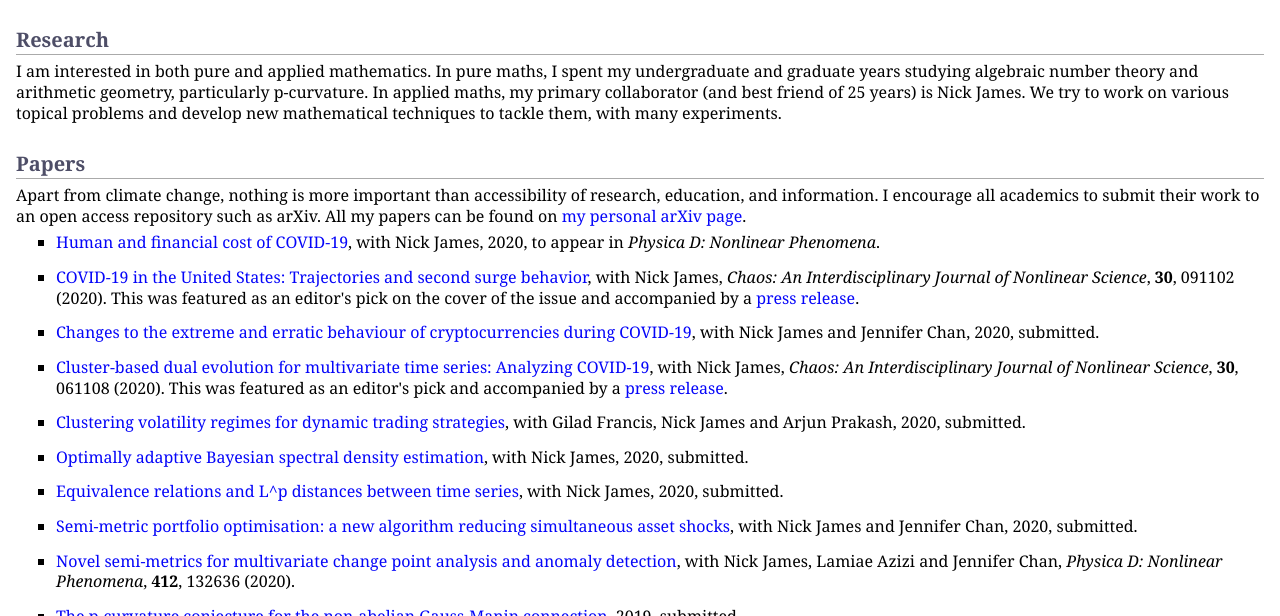
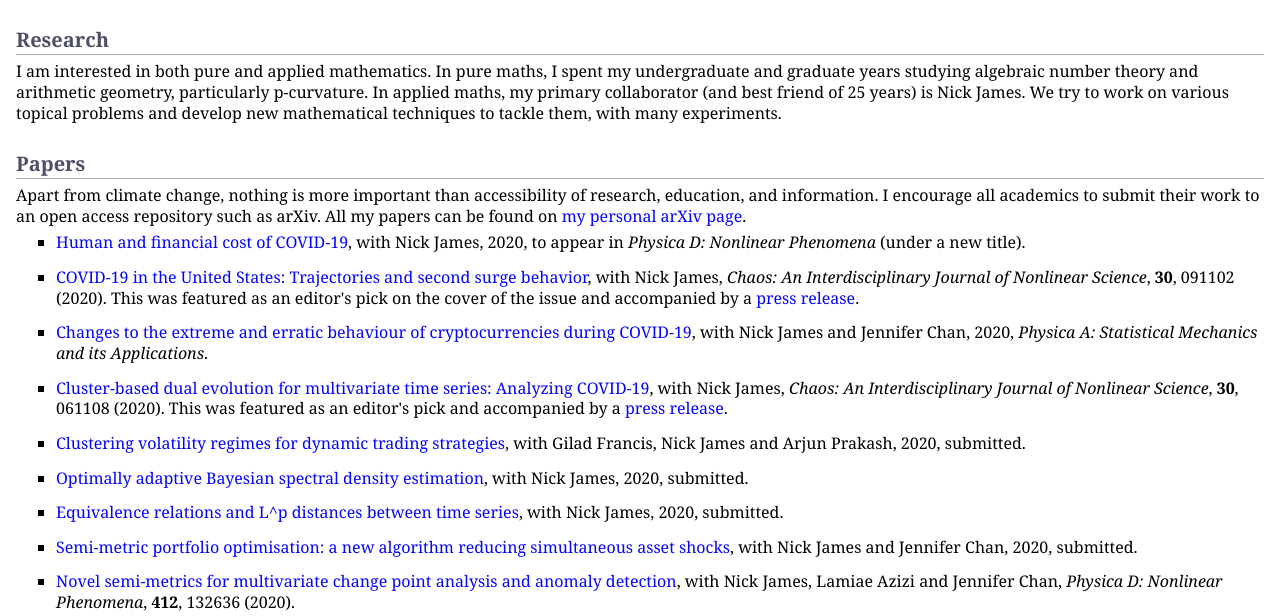
Before and after one commit to MaxMenzies/maxmenzies.com, a Jekyll site: the page index.html, which Jekyll copies as it is, in a window 1280 px wide and 900 px high, cut to the strip 284-900 px from the top of the window. Built offline with Jekyll 4.4.1, drawn with Linux system fonts in a browser that asks for light colours.

Commit message:
Update index.html

```diff
--- a/index.html
+++ b/index.html
@@ -40,7 +40,7 @@
 <h2>Papers</h2>
 <p>Apart from climate change, nothing is more important than accessibility of research, education, and information. I encourage all academics to submit their work to an open access repository such as arXiv. All my papers can be found on <a href="https://arxiv.org/a/menzies_m_1.html">my personal arXiv page</a>.</p>
 <ul>
-<li><p><a href="https://arxiv.org/abs/2009.11660">Human and financial cost of COVID-19</a>, with Nick James, 2020, to appear in <i>Physica D: Nonlinear Phenomena</i>.</p>
+<li><p><a href="https://arxiv.org/abs/2009.11660">Human and financial cost of COVID-19</a>, with Nick James, 2020, to appear in <i>Physica D: Nonlinear Phenomena</i> (under a new title).</p>
 </li>
 </ul>
 <ul>
@@ -48,7 +48,7 @@
 </li>
 </ul>
 <ul>
-<li><p><a href="https://arxiv.org/abs/1912.06193">Changes to the extreme and erratic behaviour of cryptocurrencies during COVID-19</a>, with Nick James and Jennifer Chan, 2020, submitted.</p>
+<li><p><a href="https://www.sciencedirect.com/science/article/pii/S0378437120308797">Changes to the extreme and erratic behaviour of cryptocurrencies during COVID-19</a>, with Nick James and Jennifer Chan, 2020, <i>Physica A: Statistical Mechanics and its Applications</i>.</p>
 </li>
 </ul>
 <ul>
```
